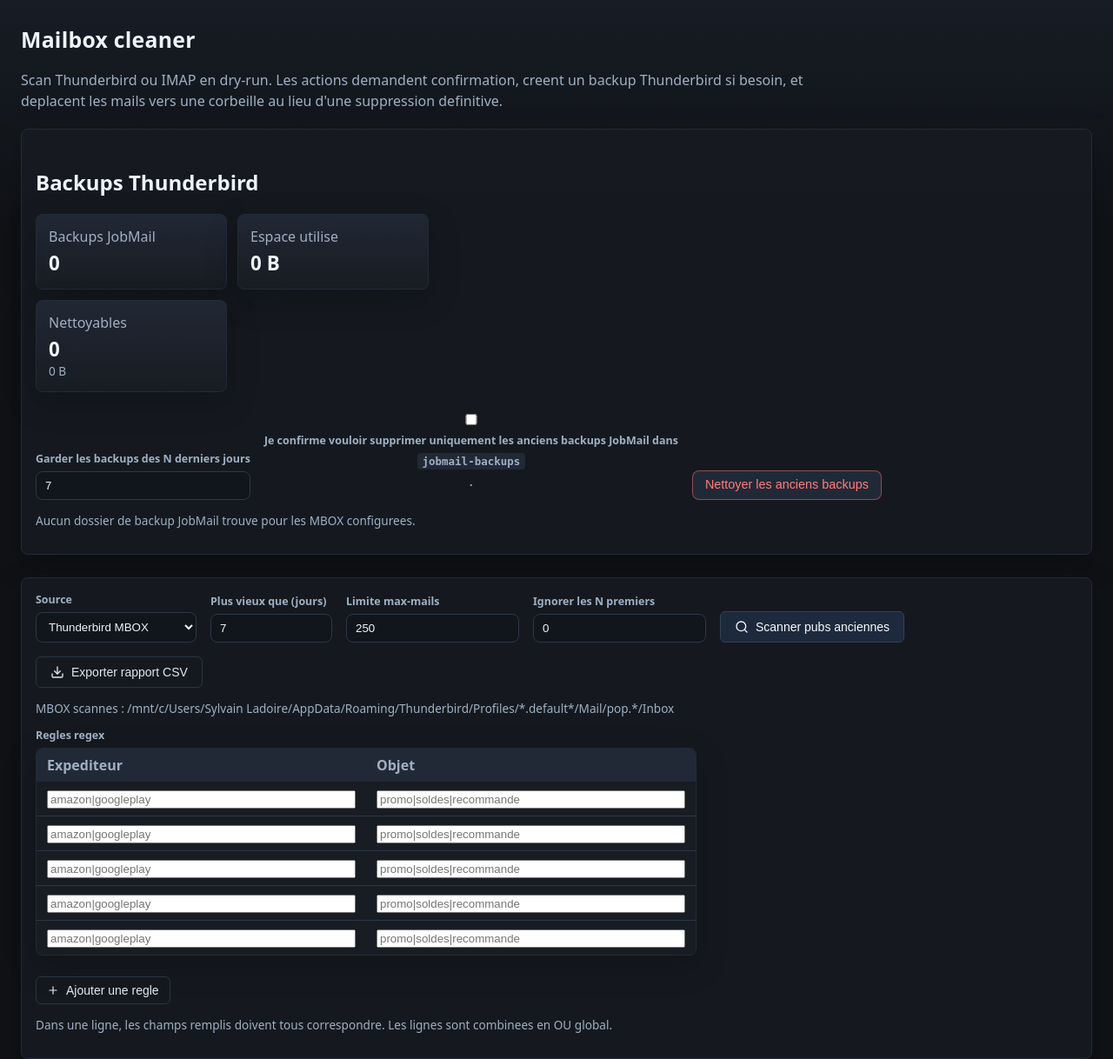
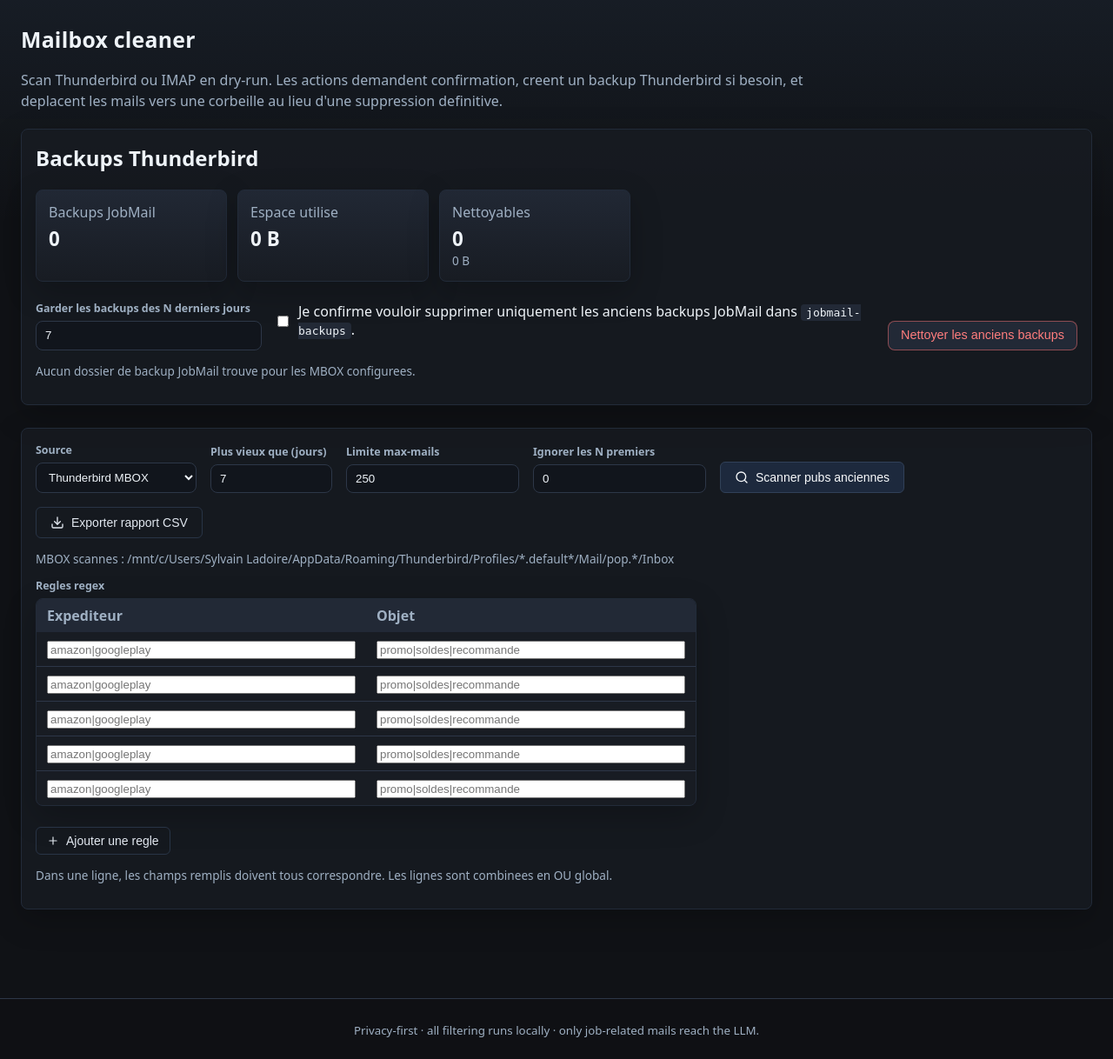
Before and after one commit to Sylad/jobmail-assistant, a FastAPI app: page /cleaner in a window 1280 px wide. Shown: the part 63-1281 px from the top of the page at 87% size. After the commit the page ends 1256 px from the top, so only its background shows below. Run offline with FastAPI, Linux system fonts and the light colour scheme; style sheets or scripts are compiled from the project's sources.

Commit message:
fix: align Thunderbird backup panel
Co-authored-by: OpenAI Codex <codex@openai.com>

```diff
--- a/jobmail/web/static/style.css
+++ b/jobmail/web/static/style.css
@@ -294,6 +294,70 @@ tr.row-status-interesting { background: rgba(74, 222, 128, 0.05); }
   gap: 12px;
   margin-bottom: 22px;
 }
+.backup-panel h2 {
+  margin-top: 0;
+}
+.backup-stats {
+  grid-template-columns: repeat(3, minmax(160px, 220px));
+  align-items: stretch;
+}
+.backup-cleanup-form {
+  display: grid;
+  grid-template-columns: minmax(220px, 260px) minmax(280px, 1fr) auto;
+  gap: 14px;
+  align-items: end;
+  margin-top: 6px;
+}
+.backup-retention-field {
+  display: flex;
+  flex-direction: column;
+  gap: 6px;
+}
+.backup-retention-field label,
+.backup-roots > span {
+  font-size: 0.78rem;
+  color: var(--fg-mute);
+  font-weight: 700;
+}
+.backup-retention-field input {
+  width: 100%;
+  min-height: 34px;
+  background: #11151c;
+  color: var(--fg);
+  border: 1px solid var(--border);
+  padding: 8px 10px;
+  border-radius: var(--radius);
+}
+.backup-confirm-line {
+  min-height: 34px;
+  margin: 0;
+  align-items: center;
+  line-height: 1.35;
+}
+.backup-confirm-line input {
+  flex: 0 0 auto;
+}
+.backup-action-slot {
+  display: flex;
+  justify-content: flex-end;
+}
+.backup-roots {
+  margin-top: 16px;
+}
+.backup-root-list {
+  display: flex;
+  flex-wrap: wrap;
+  gap: 6px;
+  margin-top: 6px;
+}
+.backup-root-list code {
+  max-width: 100%;
+  overflow-wrap: anywhere;
+}
+.backup-temp-form {
+  grid-template-columns: minmax(280px, 1fr) auto;
+  margin-top: 12px;
+}
 .stat-box {
   background: linear-gradient(180deg, rgba(34, 41, 54, 0.92), rgba(24, 28, 35, 0.92));
   border: 1px solid var(--border-soft);
@@ -422,5 +486,12 @@ tr.row-status-interesting { background: rgba(74, 222, 128, 0.05); }
     overflow-x: auto;
   }
   .stats-grid { grid-template-columns: 1fr; }
+  .backup-cleanup-form,
+  .backup-temp-form {
+    grid-template-columns: 1fr;
+  }
+  .backup-action-slot {
+    justify-content: flex-start;
+  }
   .sender-actions { justify-content: flex-start; flex-wrap: wrap; }
 }
--- a/jobmail/web/templates/cleaner.html
+++ b/jobmail/web/templates/cleaner.html
@@ -19,12 +19,12 @@
   <div class="alert alert-ok">{{ moved_count }} mail(s) deplace(s) vers {{ moved_destination or delete_folder }}.</div>
 {% endif %}
 
-<section class="filters">
+<section class="filters backup-panel">
   <h2>Backups Thunderbird</h2>
   {% if backup_deleted_count %}
     <div class="alert alert-ok">{{ backup_deleted_count }} backup(s) supprime(s), {{ backup_deleted_size }} liberes.</div>
   {% endif %}
-  <div class="stats-grid">
+  <div class="stats-grid backup-stats">
     <div class="stat-box">
       <span class="muted">Backups JobMail</span>
       <strong>{{ backup_summary.file_count }}</strong>
@@ -39,24 +39,28 @@
       <span class="muted small">{{ backup_eligible_size }}</span>
     </div>
   </div>
-  <form method="post" action="/cleaner/backups/cleanup" class="filter-form">
-    <label>
-      Garder les backups des N derniers jours
-      <input type="number" name="retention_days" min="1" max="3650" value="{{ backup_summary.retention_days }}">
+  <form method="post" action="/cleaner/backups/cleanup" class="backup-cleanup-form">
+    <div class="backup-retention-field">
+      <label for="backup-retention-days">Garder les backups des N derniers jours</label>
+      <input id="backup-retention-days" type="number" name="retention_days" min="1" max="3650" value="{{ backup_summary.retention_days }}">
+    </div>
+    <label class="confirm-line backup-confirm-line">
+      <input type="checkbox" name="confirm_cleanup" value="yes">
+      <span>Je confirme vouloir supprimer uniquement les anciens backups JobMail dans <code>jobmail-backups</code>.</span>
     </label>
-    <label class="confirm-line">
-      <input type="checkbox" name="confirm_cleanup" value="yes">
-      Je confirme vouloir supprimer uniquement les anciens backups JobMail dans <code>jobmail-backups</code>.
-    </label>
-    <button type="submit" class="btn btn-danger" {% if backup_summary.eligible_count == 0 %}disabled{% endif %}>
-      Nettoyer les anciens backups
-    </button>
+    <div class="backup-action-slot">
+      <button type="submit" class="btn btn-danger" {% if backup_summary.eligible_count == 0 %}disabled{% endif %}>
+        Nettoyer les anciens backups
+      </button>
+    </div>
   </form>
   {% if backup_summary.backup_roots %}
-  <p class="muted small">
-    Dossiers surveilles :
-    {% for root in backup_summary.backup_roots %}<code>{{ root }}</code>{% if not loop.last %}, {% endif %}{% endfor %}
-  </p>
+  <div class="backup-roots">
+    <span class="muted small">Dossiers surveilles</span>
+    <div class="backup-root-list">
+      {% for root in backup_summary.backup_roots %}<code>{{ root }}</code>{% endfor %}
+    </div>
+  </div>
   {% else %}
   <p class="muted small">Aucun dossier de backup JobMail trouve pour les MBOX configurees.</p>
   {% endif %}
@@ -72,12 +76,14 @@
     {{ temp_summary.file_count }} fichier(s) temporaire(s) JobMail orphelin(s) dans les dossiers Mail Thunderbird
     ({{ temp_total_size }}). Ferme Thunderbird avant de les sortir du profil.
   </div>
-  <form method="post" action="/cleaner/temp/cleanup" class="filter-form">
-    <label class="confirm-line">
+  <form method="post" action="/cleaner/temp/cleanup" class="backup-cleanup-form backup-temp-form">
+    <label class="confirm-line backup-confirm-line">
       <input type="checkbox" name="confirm_temp_cleanup" value="yes">
-      Je confirme que Thunderbird est ferme et veux deplacer les temporaires hors des dossiers Mail.
+      <span>Je confirme que Thunderbird est ferme et veux deplacer les temporaires hors des dossiers Mail.</span>
     </label>
-    <button type="submit" class="btn btn-danger">Sortir les temporaires orphelins</button>
+    <div class="backup-action-slot">
+      <button type="submit" class="btn btn-danger">Sortir les temporaires orphelins</button>
+    </div>
   </form>
   {% endif %}
 </section>
```
